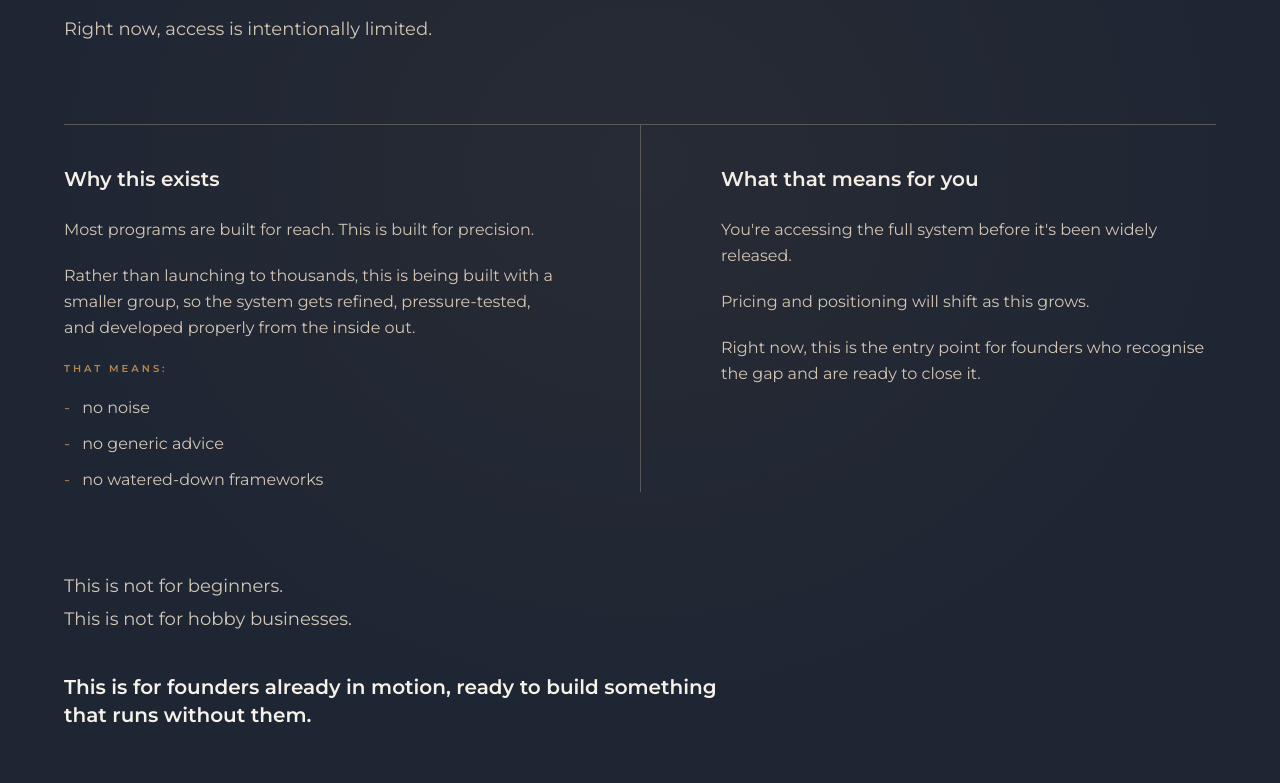
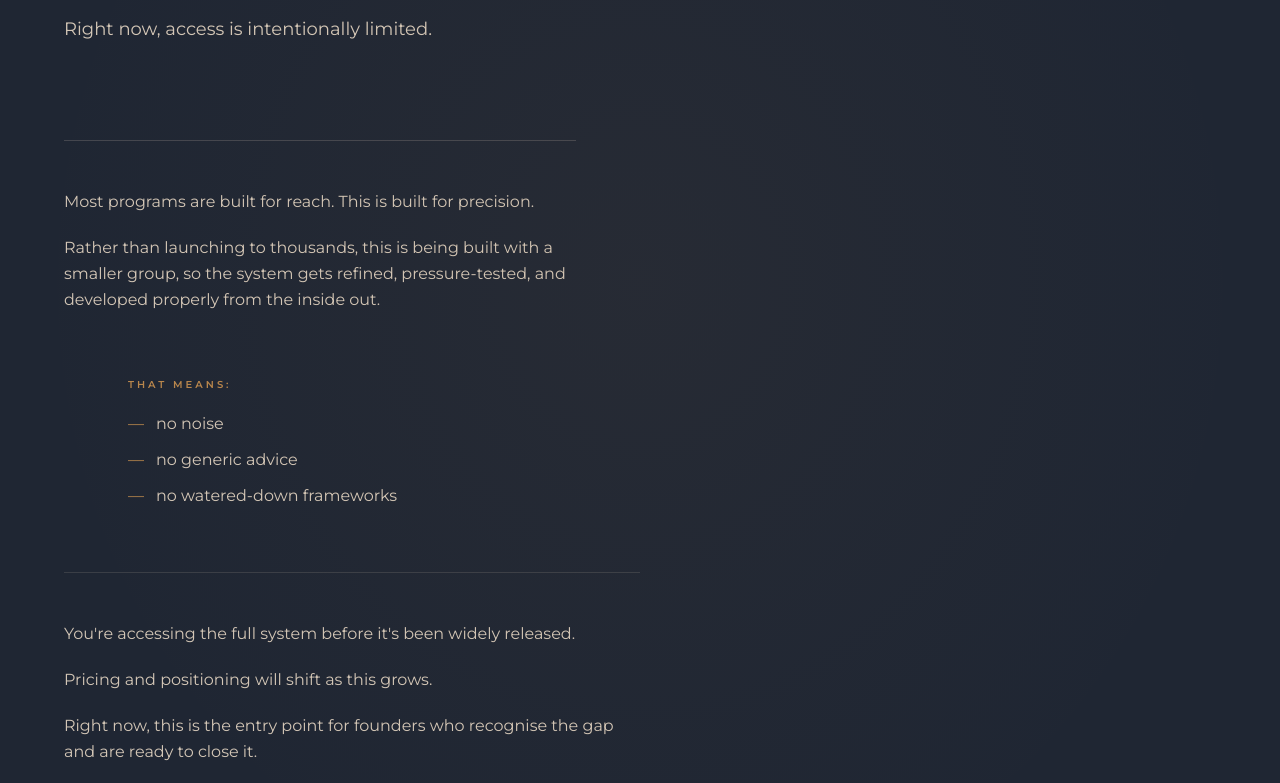
Before and after one commit to michaelgiotakis/elevated-leader, a Next.js app: page / in a window 1280 px wide. Shown: the part 6060-6843 px from the top of the page. Built offline with nearby package versions, Linux system fonts and the light colour scheme; a web font is replaced by a local one.

Commit message:
Refine homepage qualification section rhythm

```diff
--- a/src/app/page.tsx
+++ b/src/app/page.tsx
@@ -614,7 +614,7 @@ export default function HomePage() {
         <Container>
 
           {/* Header */}
-          <div className="max-w-2xl mb-16 md:mb-20">
+          <div className="max-w-2xl mb-16 md:mb-24">
             <p className="font-sans text-[10px] font-semibold tracking-[0.45em] uppercase text-bronze mb-6">
               Founding Access
             </p>
@@ -636,46 +636,45 @@ export default function HomePage() {
             </div>
           </div>
 
-          {/* Two columns */}
-          <div className="grid grid-cols-1 md:grid-cols-2 gap-0 mb-16 md:mb-20">
-            {/* Left */}
-            <div className="border-t border-warm-stone/30 pt-10 md:pr-16 lg:pr-20">
-              <h3 className="font-sans font-semibold text-lg md:text-xl text-ivory mb-6">
-                Why this exists
-              </h3>
+          {/* Editorial qualification — asymmetric flow, no grid */}
+          <div className="mb-16 md:mb-24">
+
+            {/* Precision context — narrow, left-anchored */}
+            <div className="border-t border-warm-stone/20 pt-10 md:pt-12 mb-12 md:mb-16 max-w-lg">
               <p className="font-sans text-base text-warm-stone leading-relaxed mb-5">
                 Most programs are built for reach.
                 This is built for precision.
               </p>
-              <p className="font-sans text-base text-warm-stone leading-relaxed mb-5">
+              <p className="font-sans text-base text-warm-stone leading-relaxed">
                 Rather than launching to thousands, this is being built with a
                 smaller group, so the system gets refined, pressure-tested, and
                 developed properly from the inside out.
               </p>
+            </div>
+
+            {/* Qualifier list — offset, restrained */}
+            <div className="mb-12 md:mb-16 md:pl-10 lg:pl-16 max-w-sm">
               <p className="font-sans text-[10px] font-semibold tracking-[0.3em] uppercase text-bronze mb-5">
                 That means:
               </p>
               <ul className="space-y-3">
                 <li className="flex items-start gap-3">
-                  <span className="font-sans text-bronze shrink-0">-</span>
+                  <span className="font-sans text-bronze shrink-0">—</span>
                   <span className="font-sans text-base text-warm-stone">no noise</span>
                 </li>
                 <li className="flex items-start gap-3">
-                  <span className="font-sans text-bronze shrink-0">-</span>
+                  <span className="font-sans text-bronze shrink-0">—</span>
                   <span className="font-sans text-base text-warm-stone">no generic advice</span>
                 </li>
                 <li className="flex items-start gap-3">
-                  <span className="font-sans text-bronze shrink-0">-</span>
+                  <span className="font-sans text-bronze shrink-0">—</span>
                   <span className="font-sans text-base text-warm-stone">no watered-down frameworks</span>
                 </li>
               </ul>
             </div>
 
-            {/* Right */}
-            <div className="border-t border-warm-stone/30 md:border-l border-warm-stone/30 mt-12 md:mt-0 pt-12 md:pt-10 md:pl-16 lg:pl-20">
-              <h3 className="font-sans font-semibold text-lg md:text-xl text-ivory mb-6">
-                What that means for you
-              </h3>
+            {/* Access context — wider, soft top rule */}
+            <div className="border-t border-warm-stone/15 pt-10 md:pt-12 max-w-xl">
               <div className="space-y-5">
                 <p className="font-sans text-base text-warm-stone leading-relaxed">
                   You&apos;re accessing the full system before it&apos;s been
@@ -690,9 +689,10 @@ export default function HomePage() {
                 </p>
               </div>
             </div>
+
           </div>
 
-          {/* Statement */}
+          {/* Closing qualifier */}
           <div className="max-w-2xl mb-12 md:mb-14">
             <p className="font-sans text-base md:text-lg text-warm-stone leading-relaxed mb-1">
               This is not for beginners.
```
